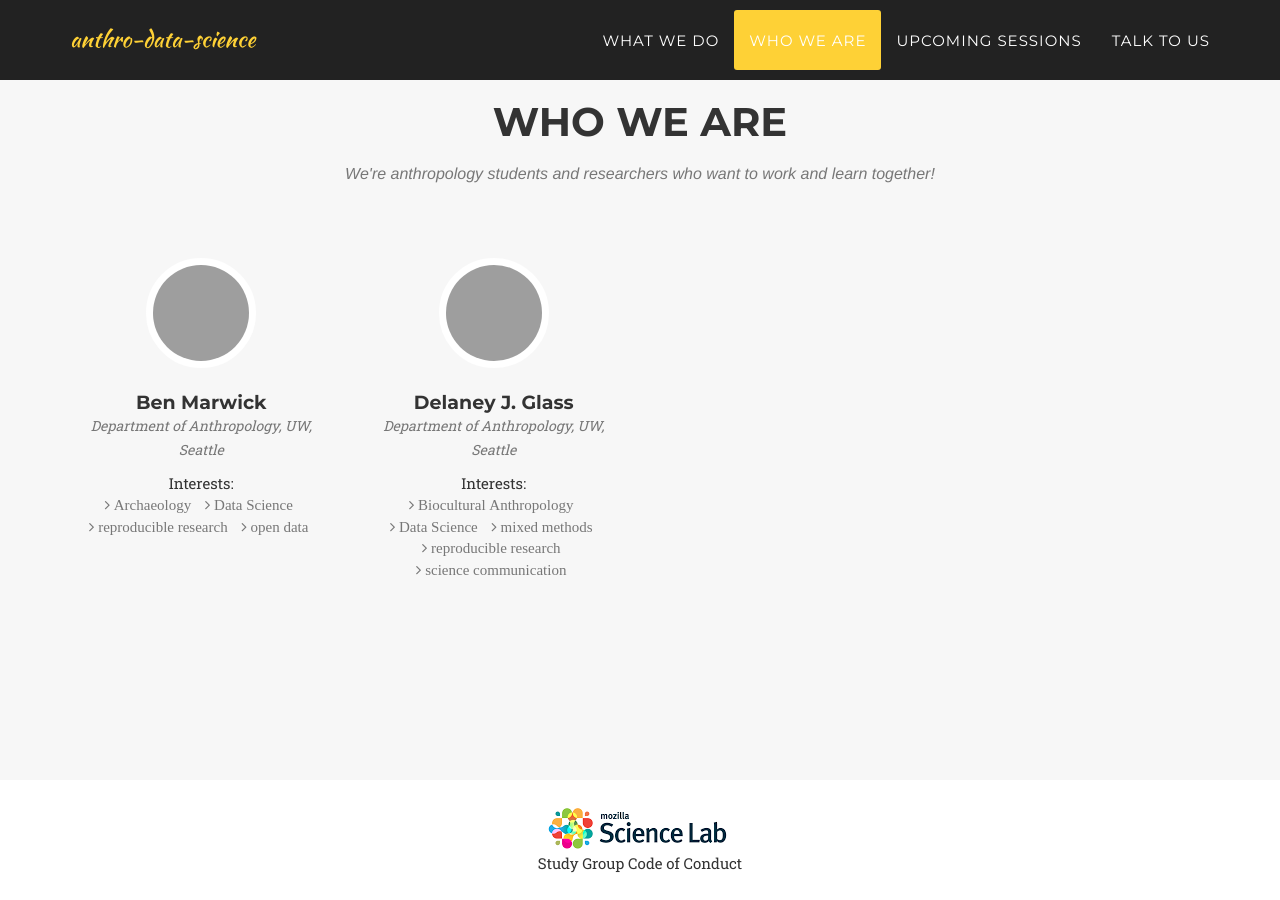
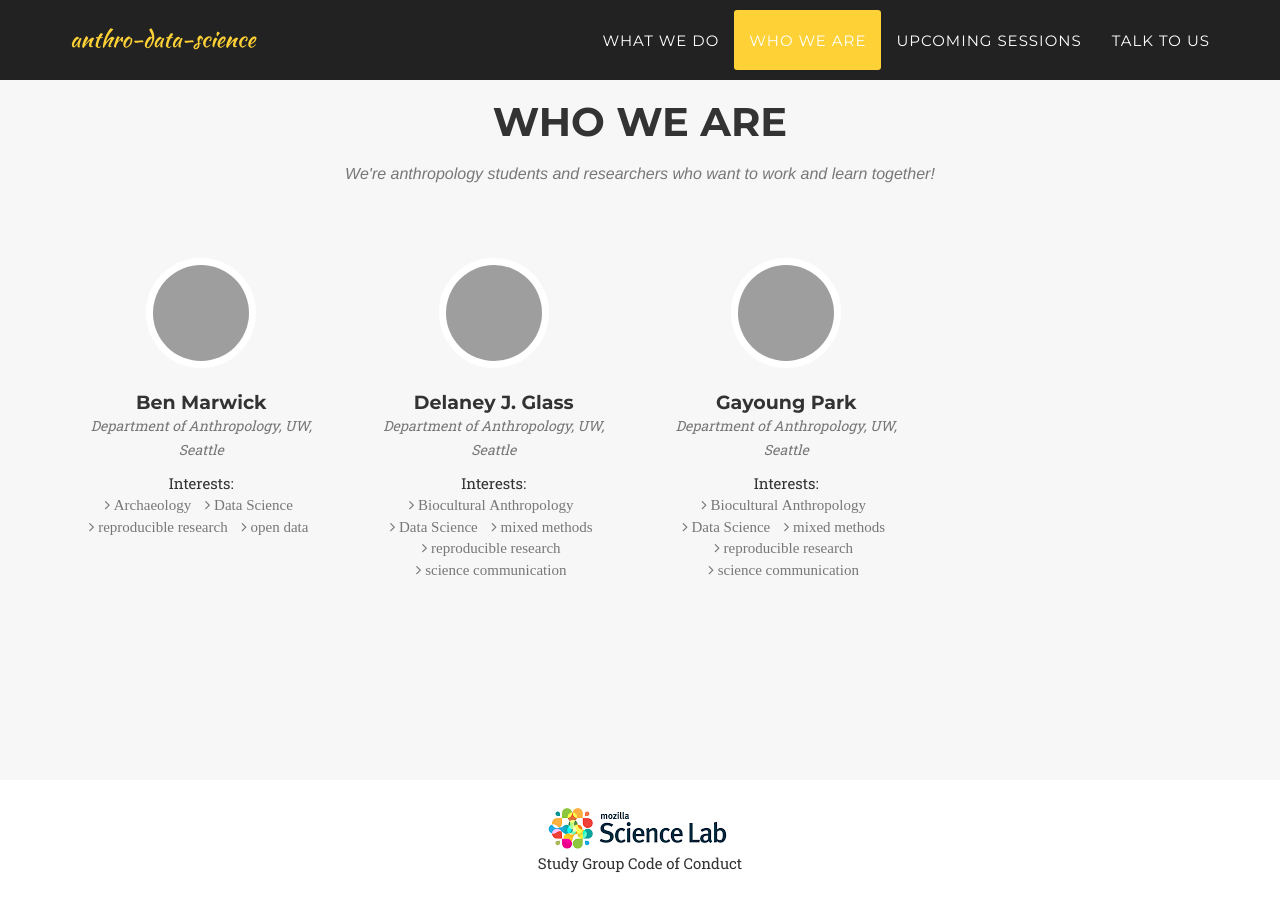
Before and after one commit to anthro-data-science/anthro-data-science.github.io, a Jekyll site: the page built from index.html, in a window 1280 px wide and 900 px high, scrolled down 2956 px. Built offline with Jekyll 4.4.1, drawn with Linux system fonts in a browser that asks for light colours; some web fonts are replaced; grey boxes are pictures that could not be loaded.

Commit message:
add Gayoung's info

```diff
--- a/_data/members.yml
+++ b/_data/members.yml
@@ -15,3 +15,12 @@
     - mixed methods
     - reproducible research
     - science communication
+- name: Gayoung Park
+  affiliation: Department of Anthropology, UW, Seattle
+  github: parkgayoung
+  interests:
+    - Biocultural Anthropology
+    - Data Science
+    - mixed methods
+    - reproducible research
+    - science communication
```
